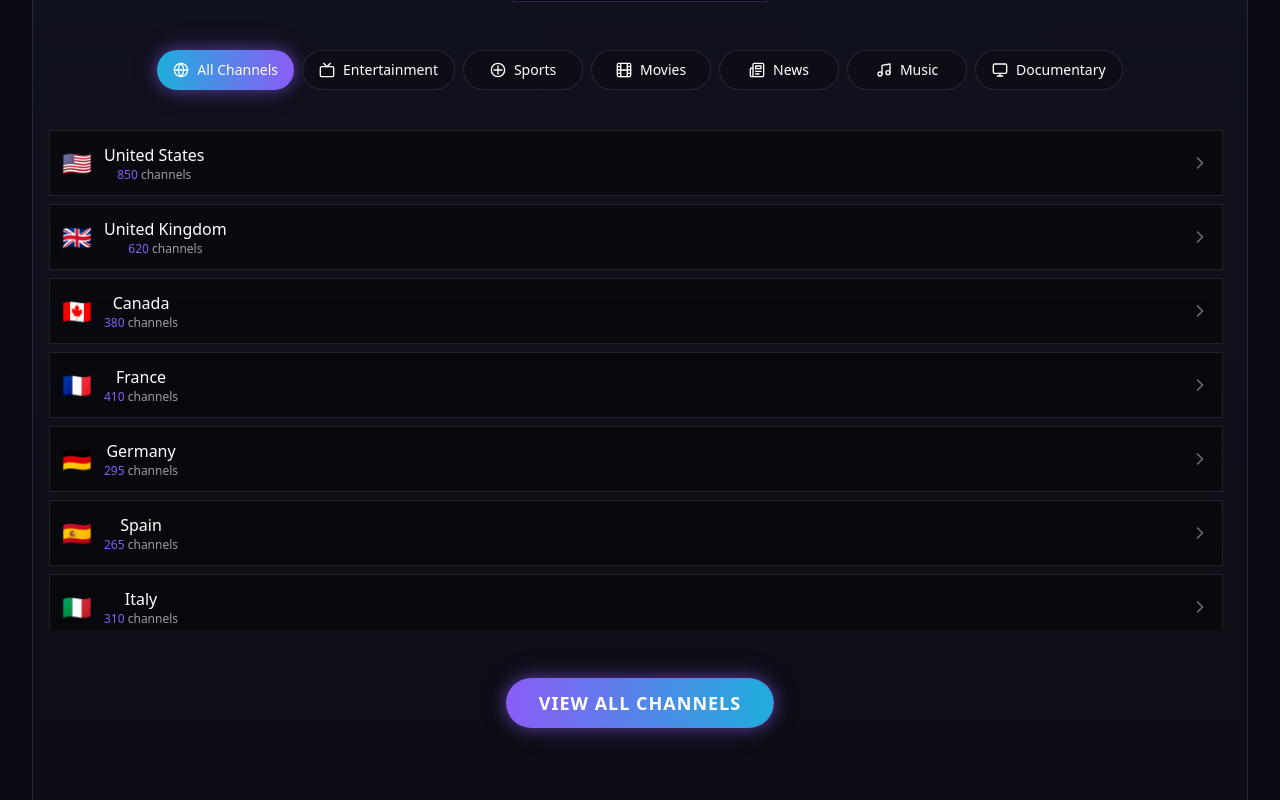
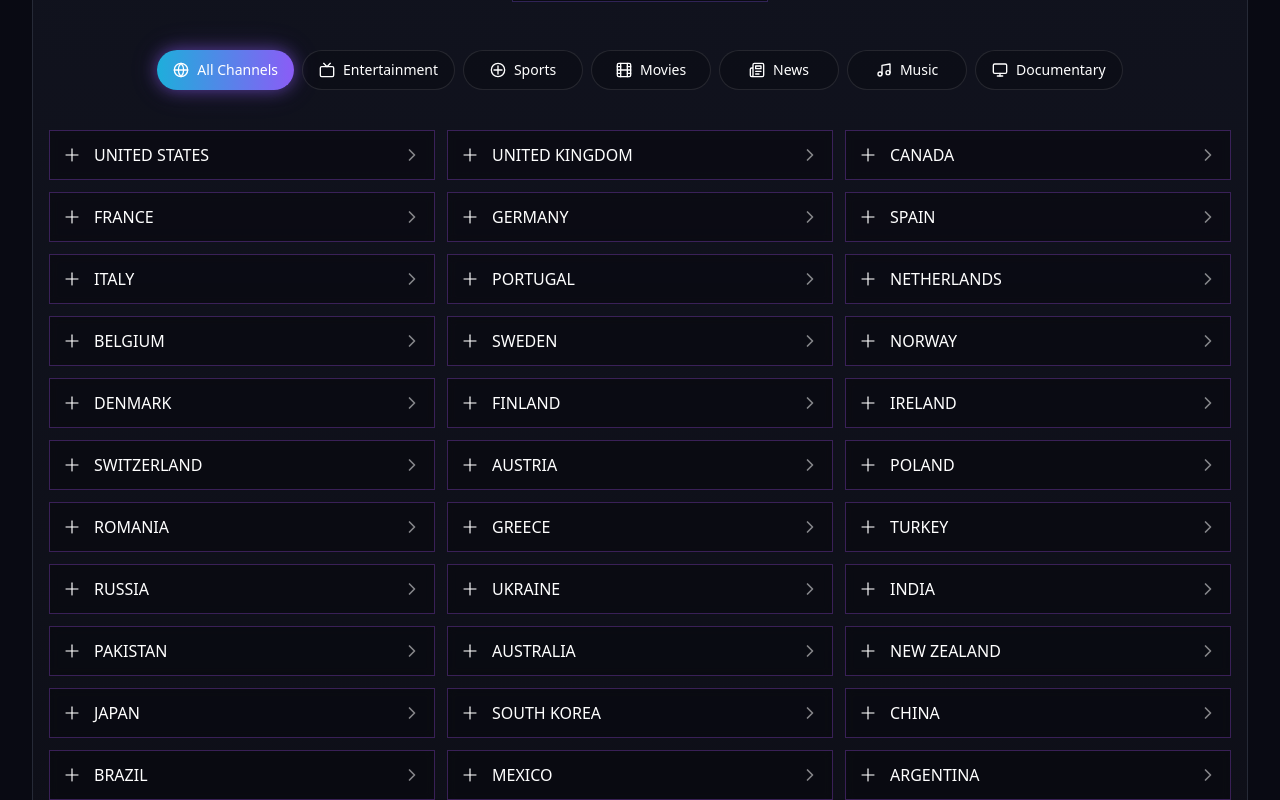
Before and after one commit to saadhamdi2005/cinematic-neon-streams, a React (Vite) app: page / in a window 1280 px wide. Shown: the part 2040-2840 px from the top of the page. Built offline with nearby package versions, Linux system fonts and the light colour scheme.

Commit message:
Refactor: Implement channel showcase.
Implement the channel showcase component based on the raverr.net design.

```diff
--- a/src/components/ChannelShowcase.tsx
+++ b/src/components/ChannelShowcase.tsx
@@ -1,7 +1,7 @@
 
 import { useState } from "react";
 import { useLanguage } from "@/contexts/LanguageContext";
-import { Globe, Tv, ChevronRight } from "lucide-react";
+import { Globe, Tv, ChevronRight, Plus } from "lucide-react";
 import { Button } from "@/components/ui/button";
 
 // Define structure for country data with channels
@@ -146,31 +146,22 @@ const ChannelShowcase = () => {
           ))}
         </div>
 
-        {/* Worldwide Channels List - Changed from Grid to List */}
-        <div className="max-h-[500px] overflow-y-auto pr-2 custom-scrollbar">
-          <ul className="space-y-2">
+        {/* Country Grid Layout - styled like raverr.net */}
+        <div className="grid grid-cols-1 sm:grid-cols-2 md:grid-cols-3 gap-3 mb-8">
           {countries.map((country) => (
-              <li
+            <div
               key={country.code}
-                className="bg-black/40 backdrop-blur-sm border border-white/10 rounded-lg p-3 hover:border-yassin-neon-blue transition-all duration-200 group"
+              className="bg-black/30 backdrop-blur-sm border border-purple-500/30 hover:border-purple-400 rounded-md text-white overflow-hidden transition-all duration-300"
             >
-                <div className="flex items-center justify-between">
+              <a href="#" className="flex items-center justify-between p-3 w-full group">
                 <div className="flex items-center gap-3">
-                    <div className="text-2xl" aria-hidden="true">{country.flag}</div>
-                    <div>
-                      <h3 className="text-white font-medium group-hover:text-yassin-neon-blue transition-colors">
-                        {country.name}
-                      </h3>
-                      <p className="text-xs text-white/60">
-                        <span className="font-medium text-yassin-neon-purple">{country.channels}</span> channels
-                      </p>
+                  <Plus className="h-5 w-5 text-white/70 group-hover:text-purple-400" />
+                  <span className="font-medium uppercase">{country.name}</span>
                 </div>
+                <ChevronRight className="h-5 w-5 text-white/50 group-hover:text-purple-400 transition-transform group-hover:translate-x-1" />
+              </a>
             </div>
-                  <ChevronRight className="h-5 w-5 text-white/40 group-hover:text-yassin-neon-blue transition-colors" />
-                </div>
-              </li>
           ))}
-          </ul>
         </div>
 
         {/* Channel Action Button */}
```
Lines whose indentation alone changed are shown as unchanged.
